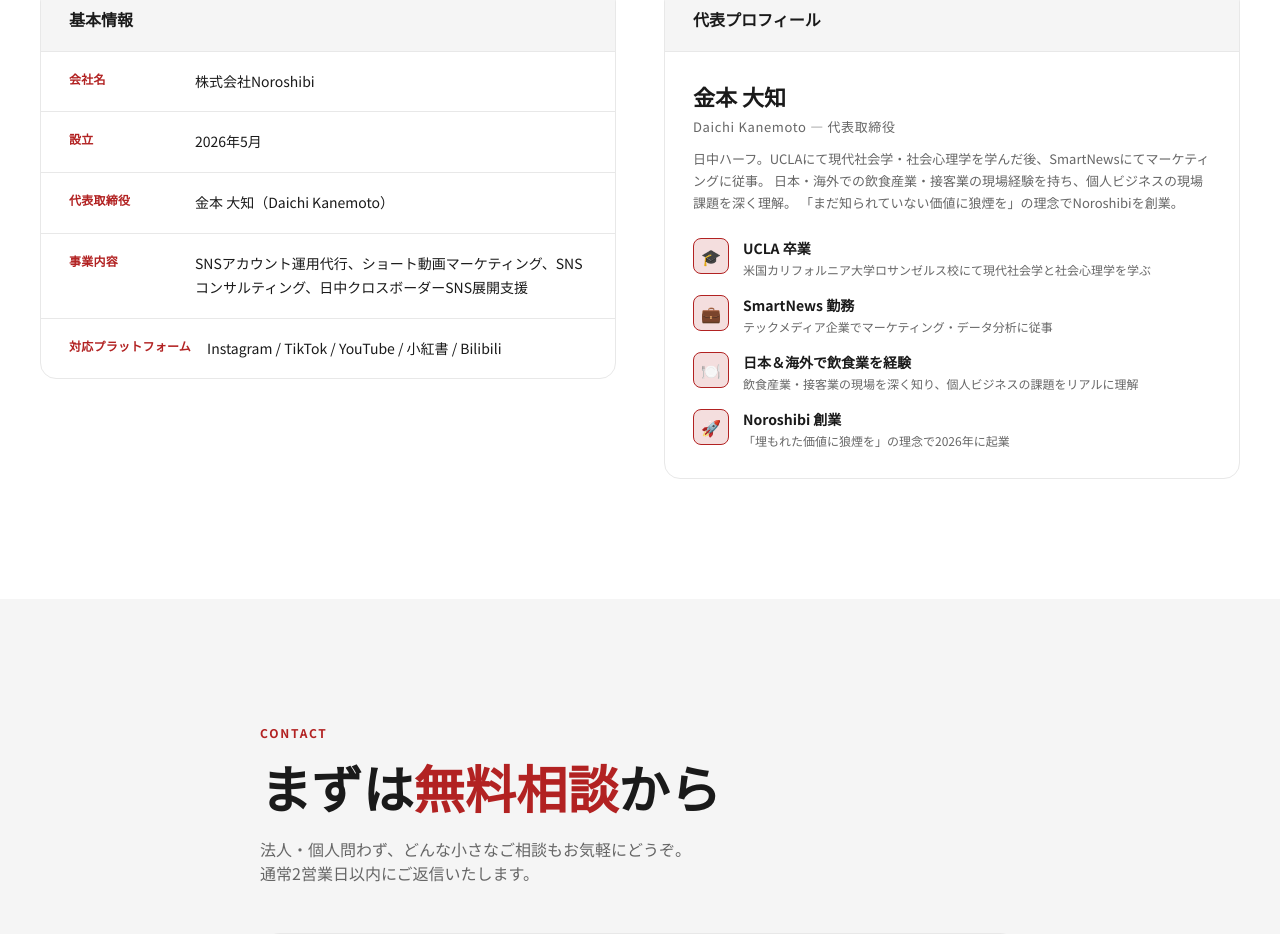
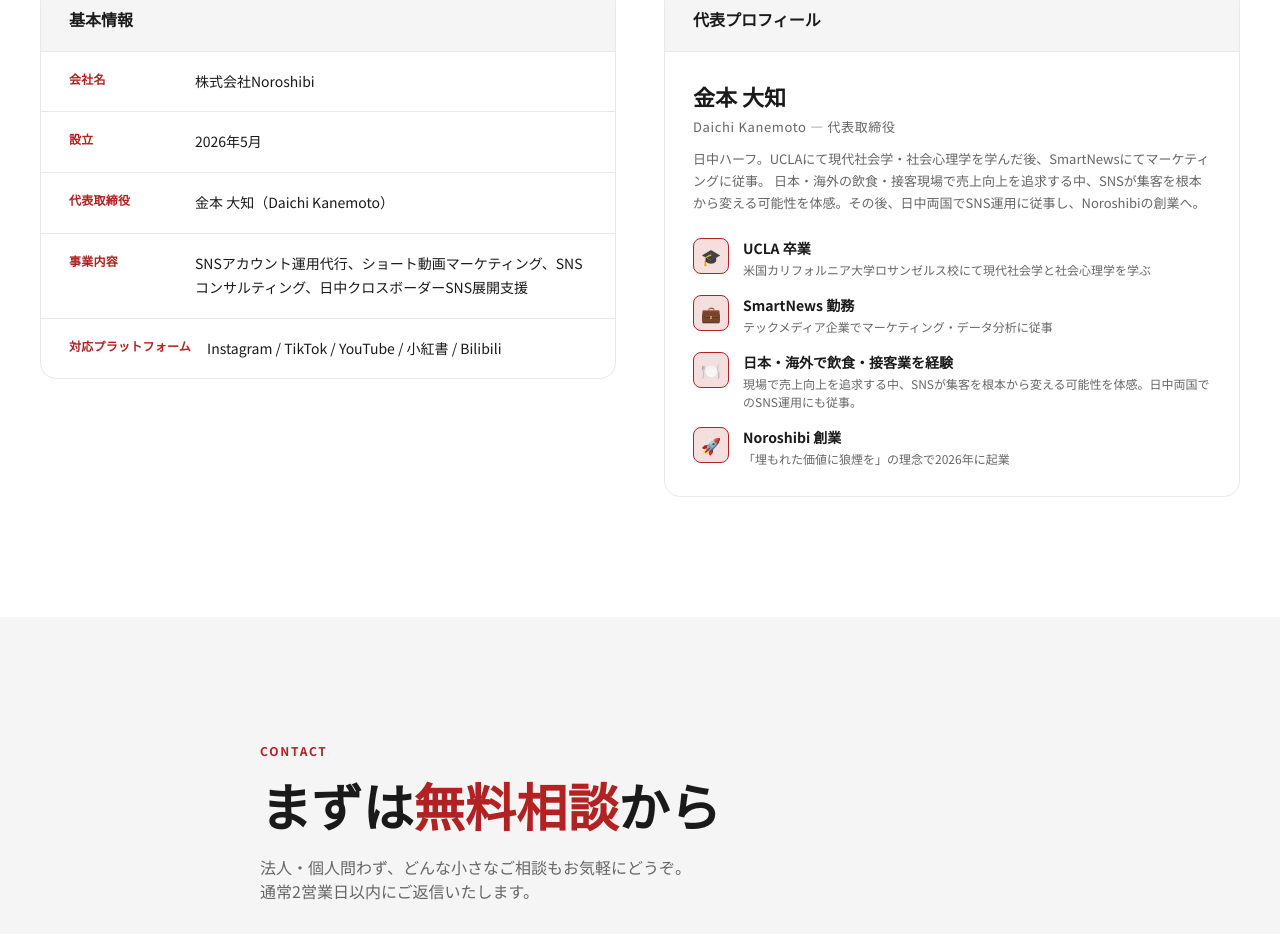
Before and after one commit to dkanemoto1028/noroshibi-website, a Next.js app: page / in a window 1280 px wide. Shown: the part 6932-7866 px from the top of the page. Built offline with nearby package versions, Linux system fonts and the light colour scheme.

Commit message:
Update CEO profile: add SNS experience story (C plan)

```diff
--- a/components/Company.tsx
+++ b/components/Company.tsx
@@ -14,7 +14,7 @@ const companyInfo = [
 const ceoProfile = [
   { icon: "🎓", label: "UCLA 卒業", desc: "米国カリフォルニア大学ロサンゼルス校にて現代社会学と社会心理学を学ぶ" },
   { icon: "💼", label: "SmartNews 勤務", desc: "テックメディア企業でマーケティング・データ分析に従事" },
-  { icon: "🍽️", label: "日本＆海外で飲食業を経験", desc: "飲食産業・接客業の現場を深く知り、個人ビジネスの課題をリアルに理解" },
+  { icon: "🍽️", label: "日本・海外で飲食・接客業を経験", desc: "現場で売上向上を追求する中、SNSが集客を根本から変える可能性を体感。日中両国でのSNS運用にも従事。" },
   { icon: "🚀", label: "Noroshibi 創業", desc: "「埋もれた価値に狼煙を」の理念で2026年に起業" },
 ];
 
@@ -201,8 +201,7 @@ export default function Company() {
                     }}
                   >
                     日中ハーフ。UCLAにて現代社会学・社会心理学を学んだ後、SmartNewsにてマーケティングに従事。
-                    日本・海外での飲食産業・接客業の現場経験を持ち、個人ビジネスの現場課題を深く理解。
-                    「まだ知られていない価値に狼煙を」の理念でNoroshibiを創業。
+                    日本・海外の飲食・接客現場で売上向上を追求する中、SNSが集客を根本から変える可能性を体感。その後、日中両国でSNS運用に従事し、Noroshibiの創業へ。
                   </div>
                 </div>
 
```
